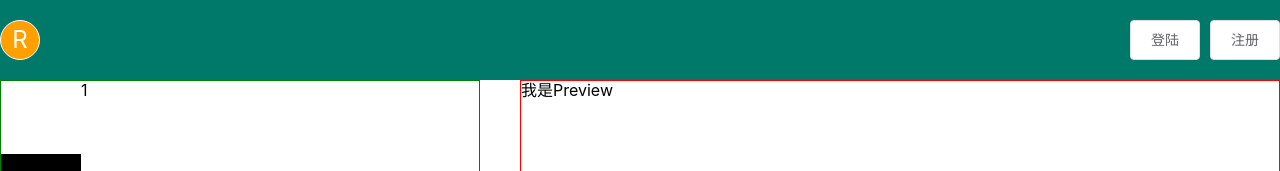
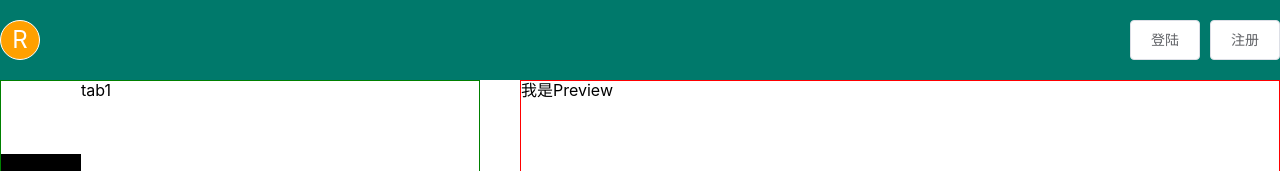
Before and after one commit to CheneyZhangCH/vue-resumer-1, a Vue app: page / in a window 1280 px wide. Shown: the top 171 px of the page. Built offline with nearby package versions, Linux system fonts and the light colour scheme.

Commit message:
update bug and author and email

```diff
--- a/src/components/Editor.vue
+++ b/src/components/Editor.vue
@@ -2,7 +2,7 @@
   <div id="editor">
     <nav>
       <ol>
-        <li v-for="i in items" v-bind:class="{active: currentTab === i}" v-on:click="currentTab = i">
+        <li v-for="i in [0,1,2,3,4,5]" v-bind:class="{active: currentTab === i}" v-on:click="currentTab = i">
           <svg class="icon" aria-hidden="true">
             <use v-bind:xlink:href="`#icon-${icons[i]}`"></use>
           </svg>
@@ -10,12 +10,9 @@
       </ol>
     </nav>
     <ol class="panels">
-      <li v-bind:class="{active: currentTab === 0}">1</li>
-      <li v-bind:class="{active: currentTab === 1}">2</li>
-      <li v-bind:class="{active: currentTab === 2}">3</li>
-      <li v-bind:class="{active: currentTab === 3}">4</li>
-      <li v-bind:class="{active: currentTab === 4}">5</li>
-      <li v-bind:class="{active: currentTab === 5}">6</li>
+      <li v-for="i in [0,1,2,3,4,5]" v-bind:class="{active: currentTab === i}" >
+        tab{{i+1}}
+      </li>
     </ol>
   </div>
 </template>
@@ -25,7 +22,6 @@
     data() {
       return {
         currentTab: 0,
-        items: [0,1,2,3,4,5],
         icons: ['shenfenxinxi','gongzuo','xueli','projectunpressed','award4','phone1']
       }
     }
```
